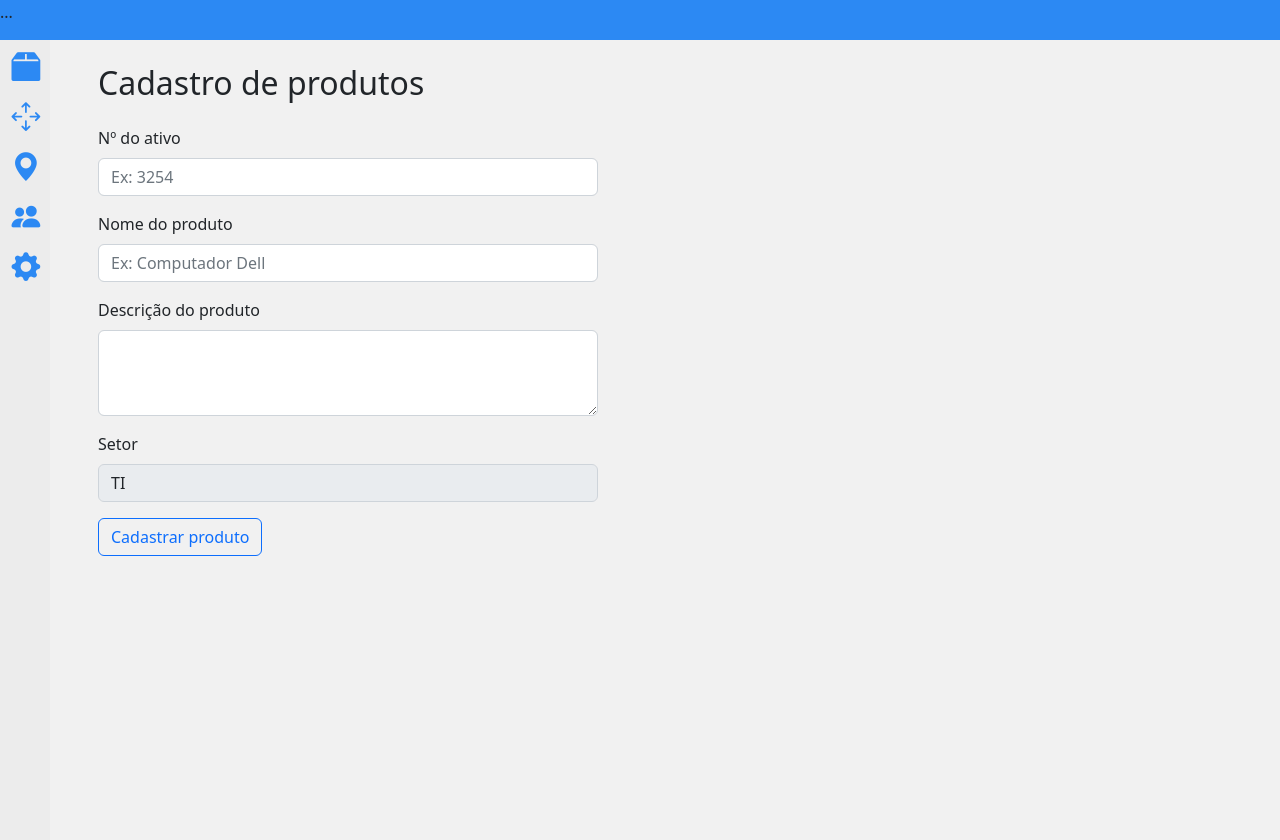
After one commit to fernando-fix/herbert-project-2, a PHP site: page /cad_produtos.html in a window 1280 px wide. The commit adds this page. Run offline with PHP 8.4, Linux system fonts and the light colour scheme; some libraries are stand-ins or nearby versions.

Commit message:
add página de cadastro

```diff
--- a/assets/css/style.css
+++ b/assets/css/style.css
@@ -26,8 +26,8 @@ body {
     grid-template-columns: auto 1fr;
     grid-template-areas:
         "header header"
-        "aside main"
-        "footer footer";
+        "aside main";
+    background-color: var(--color-main);
 }
 
 header {
@@ -42,12 +42,14 @@ aside {
     width: var(--width-min-aside);
     transition: var(--animation-backing);
     overflow: hidden;
+    height: 100vh;
 }
 
 main {
     grid-area: main;
     background-color: var(--color-main);
-    height: calc(100vh - var(--height-header) - var(--height-footer));
+    /* height: calc(100vh - var(--height-header) - var(--height-footer)); */
+    height: 100%;
     transition: var(--animation-backing);
 }
 
@@ -74,6 +76,7 @@ aside:hover~main {
     width: var(--width-max-aside);
     display: flex;
     transition: var(--animation-button);
+    border: 1px solid var(--color-aside);
 }
 
 .custom-btn:hover {
--- a/assets/js/script.js
+++ b/assets/js/script.js
@@ -1,3 +1,3 @@
-function pageLoad(consulta) {
-    console.log(consulta);
+function pageLoad(pagina) {
+    open(pagina, "_self");
 }
--- /dev/null
+++ b/cad_produtos.html
@@ -0,0 +1,124 @@
+<!DOCTYPE html>
+<html lang="pt-BR">
+
+<head>
+    <meta charset="UTF-8">
+    <meta http-equiv="X-UA-Compatible" content="IE=edge">
+    <meta name="viewport" content="width=device-width, initial-scale=1.0">
+    <title>Controle de ativos</title>
+    <!-- css import -->
+    <link rel="stylesheet" href="https://cdn.jsdelivr.net/npm/bootstrap-icons@1.10.2/font/bootstrap-icons.css">
+    <link rel="stylesheet" href="https://cdn.jsdelivr.net/npm/bootstrap@5.2.3/dist/css/bootstrap.min.css">
+    <link rel="stylesheet" href="https://cdn.datatables.net/1.13.1/css/dataTables.bootstrap5.min.css"><!-- datatable -->
+    <link rel="stylesheet" href="assets/css/style.css">
+    <!-- css import end -->
+    <!-- css import datatable file export -->
+    <link rel="stylesheet" href="https://cdn.datatables.net/buttons/2.3.2/css/buttons.dataTables.min.css">
+    <!-- css import datatable file export end -->
+
+
+    <!-- mais informações do datatable https://datatables.net/examples/styling/bootstrap5.html -->
+</head>
+
+<body>
+    <header>...</header>
+    <aside>
+        <div class="inside">
+            <!-- <div class="custom-btn" onclick="pageLoad('index')">
+                <div class="btn-icon"><i class="bi bi-house-door-fill"></i></div>
+                <div class="btn-text">
+                    Página inicial
+                </div>
+            </div> -->
+            <div class="custom-btn" onclick="pageLoad('index.html')">
+                <div class="btn-icon active"><i class="bi bi-box2-fill"></i></div>
+                <div class="btn-text">
+                    Consultar produto
+                </div>
+            </div>
+            <div class="custom-btn" onclick="pageLoad('movimentations')">
+                <div class="btn-icon"><i class="bi bi-arrows-move"></i></div>
+                <div class="btn-text">
+                    Consultar movimentações
+                </div>
+            </div>
+            <div class="custom-btn" onclick="pageLoad('sectors')">
+                <div class="btn-icon"><i class="bi bi-geo-alt-fill"></i></div>
+                <div class="btn-text">
+                    Consultar setores
+                </div>
+            </div>
+            <div class="custom-btn" onclick="pageLoad('users')">
+                <div class="btn-icon"><i class="bi bi-people-fill"></i></div>
+                <div class="btn-text">
+                    Consultar usuários
+                </div>
+            </div>
+            <div class="custom-btn" onclick="pageLoad('config')">
+                <div class="btn-icon"><i class="bi bi-gear-fill"></i></div>
+                <div class="btn-text">
+                    Meus dados
+                </div>
+            </div>
+        </div>
+    </aside>
+    <main>
+        <div class="container-fluid my-4 px-5">
+            <h2>Cadastro de produtos</h2>
+        </div>
+        <div class="container-fluid my-2 px-5">
+            <div style="max-width: 500px; min-width: 250px;">
+                <form action="cad_produtos_action.php" method="post">
+                    <div class="mb-3">
+                        <label for="id_produto" class="form-label">Nº do ativo</label>
+                        <input type="number" class="form-control" id="id_produto" name="id_produto" placeholder="Ex: 3254">
+                    </div>
+                    <div class="mb-3">
+                        <label for="nome_produto" class="form-label">Nome do produto</label>
+                        <input type="text" class="form-control" id="nome_produto" name="nome_produto" placeholder="Ex: Computador Dell">
+                    </div>
+
+                    <div class="mb-3">
+                        <label for="descr_produto" class="form-label">Descrição do produto</label>
+                        <textarea class="form-control" id="descr_produto" name="descr_produto" rows="3"></textarea>
+                    </div>
+                    <div class="mb-3">
+                        <label for="nome_setor" class="form-label">Setor</label>
+                        <input type="text" class="form-control" id="" name="" placeholder="" value="TI" disabled>
+                        <input type="hidden" class="form-control" id="nome_setor" name="nome_setor" placeholder="" value="1">
+                    </div>
+                    <button type="submit" class="btn btn-outline-primary">Cadastrar produto</button>
+                </form>
+            </div>
+        </div>
+    </main>
+    <!-- <footer>...</footer> -->
+    <!-- js import datatables -->
+    <script src="https://cdn.jsdelivr.net/npm/bootstrap@5.2.3/dist/js/bootstrap.bundle.min.js"></script>
+    <script src="https://code.jquery.com/jquery-3.5.1.js">//jquery for datatable</script>
+    <script src="https://cdn.datatables.net/1.13.1/js/jquery.dataTables.min.js">//datatable js</script>
+    <script src="https://cdn.datatables.net/1.13.1/js/dataTables.bootstrap5.min.js">//datatable bootstrap js</script>
+    <!-- js import datatables end -->
+    <!-- js import datatables -->
+    <script src="https://cdn.datatables.net/buttons/2.3.2/js/dataTables.buttons.min.js"></script>
+    <script src="https://cdnjs.cloudflare.com/ajax/libs/jszip/3.1.3/jszip.min.js"></script>
+    <script src="https://cdnjs.cloudflare.com/ajax/libs/pdfmake/0.1.53/pdfmake.min.js"></script>
+    <script src="https://cdnjs.cloudflare.com/ajax/libs/pdfmake/0.1.53/vfs_fonts.js"></script>
+    <script src="https://cdn.datatables.net/buttons/2.3.2/js/buttons.html5.min.js"></script>
+    <script src="https://cdn.datatables.net/buttons/2.3.2/js/buttons.print.min.js"></script>
+    <!-- js import datatables dataexport -->
+
+    <script src="assets/js/script.js">//my js</script>
+    <script>
+        $(document).ready(function () {
+            $('#example').DataTable({
+                dom: 'Bfrtip',
+                buttons: [
+                    'csv', 'excel', 'pdf', 'print'
+                ]
+            });
+        });
+    </script>
+</body>
+
+</html>
```
Also changed, not shown: index.html (+66 -19 lines).
